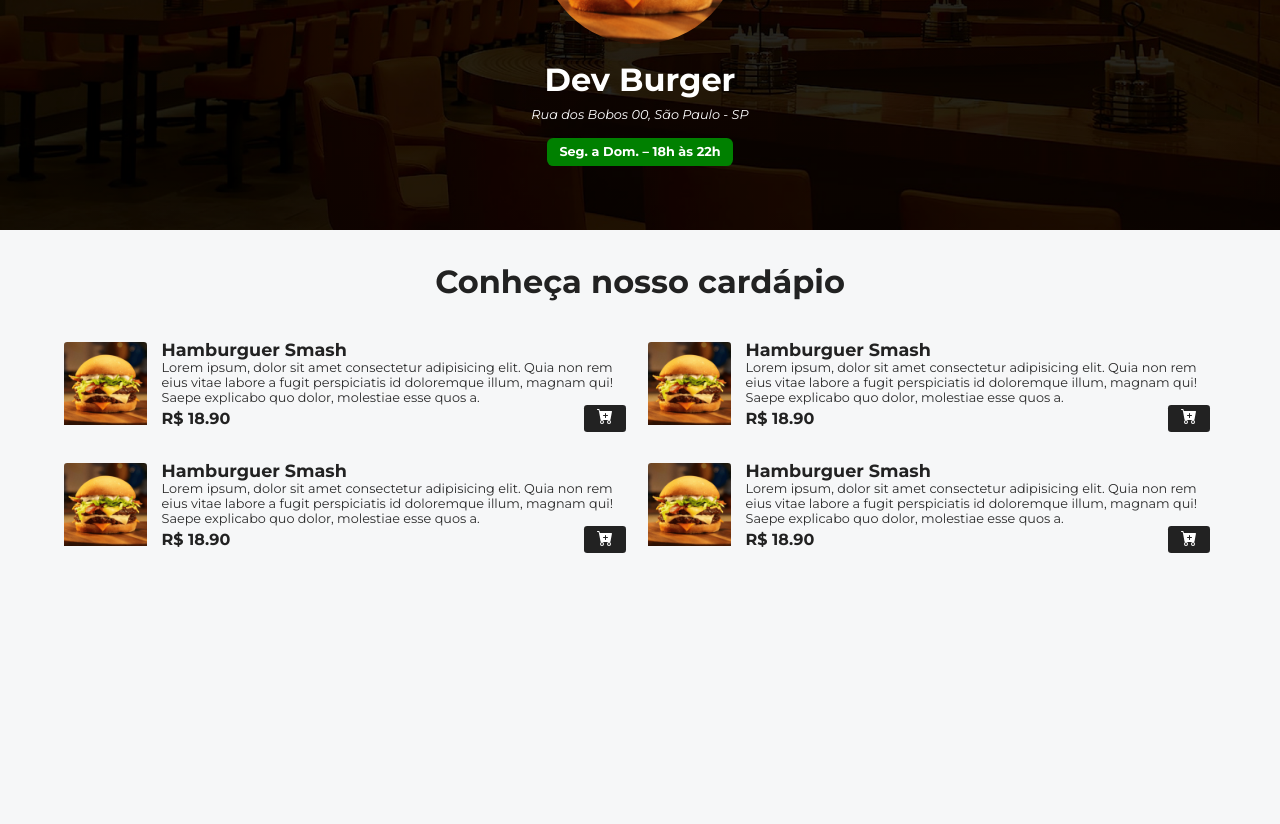
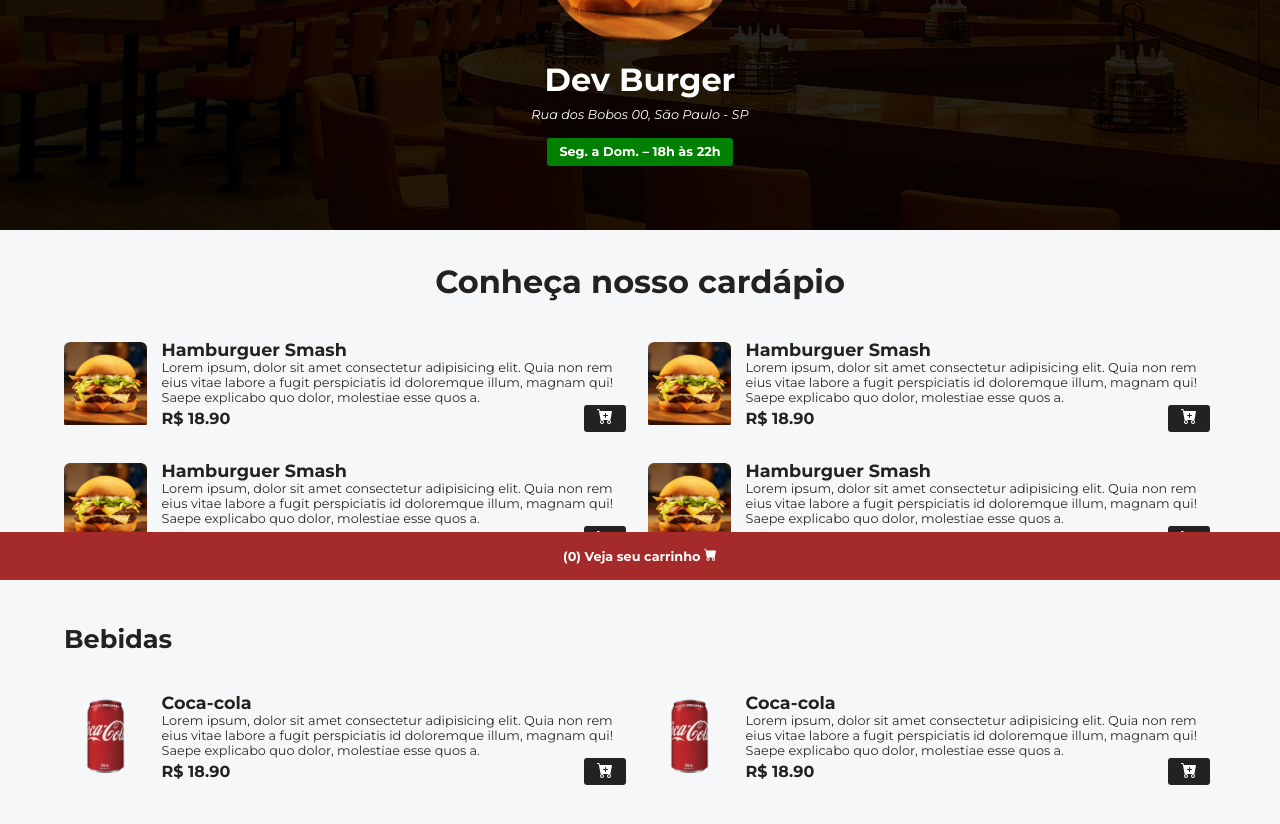
Before and after one commit to FellipeCastro/dev-burger, a React (Vite) app: page / in a window 1280 px wide. Shown: the part 220-1044 px from the top of the page. Before the commit the page ends 811 px from the top, so only its background shows below. Built offline with nearby package versions, Linux system fonts and the light colour scheme.

Commit message:
Footer e segunda parte do cardápio finalizados

```diff
--- a/src/App.jsx
+++ b/src/App.jsx
@@ -1,3 +1,4 @@
+import Footer from "./components/Footer/Footer";
 import Header from "./components/Header/Header";
 import Menu from "./components/Menu/Menu";
 
@@ -6,6 +7,7 @@ const App = () => {
     <>
       <Header />
       <Menu />
+      <Footer />
     </>
   )
 }
--- /dev/null
+++ b/src/components/Footer/Footer.jsx
@@ -0,0 +1,15 @@
+import { BsFillCartFill  } from "react-icons/bs";
+
+import styles from "./Footer.module.css";
+
+const Footer = () => {
+    return (
+        <footer className={styles.footer}>
+            <button>
+                (0) Veja seu carrinho <BsFillCartFill />
+            </button>
+        </footer>
+    )
+}
+
+export default Footer;
--- /dev/null
+++ b/src/components/Footer/Footer.module.css
@@ -0,0 +1,17 @@
+.footer {
+    width: 100%;
+    background-color: blue;
+    position: fixed;
+    bottom: 0;
+}
+
+.footer button {
+    width: 100%;
+    padding: 1rem;
+    border: none;
+    background-color: brown;
+    color: white;
+    font-weight: bold;
+    font-size: 0.8rem;
+    cursor: pointer;
+}
--- a/src/components/Header/Header.module.css
+++ b/src/components/Header/Header.module.css
@@ -30,7 +30,7 @@
 .businessHours {
     padding: 0.4rem 0.8rem;
     background-color: green;
-    border-radius: 0.4rem;
+    border-radius: 0.2rem;
     font-weight: bold;
     font-size: 0.8rem;
 }
--- a/src/components/Menu/Menu.jsx
+++ b/src/components/Menu/Menu.jsx
@@ -1,4 +1,5 @@
-import logo from "../../assets/hamb-1.png";
+import burger from "../../assets/hamb-1.png";
+import refri from "../../assets/refri-1.png";
 
 import { BsFillCartPlusFill, BsFillCartDashFill } from "react-icons/bs";
 
@@ -11,7 +12,7 @@ const Menu = () => {
             <div className={styles.cardsContainer}>
                 <div className={styles.card}>
                     <div className={styles.img}>
-                        <img src={logo} alt="Item" />
+                        <img src={burger} alt="Item" />
                     </div>
                     <div className={styles.textContainer}>
                         <h3>Hamburguer Smash</h3>
@@ -31,7 +32,7 @@ const Menu = () => {
                 </div>
                 <div className={styles.card}>
                     <div className={styles.img}>
-                        <img src={logo} alt="Item" />
+                        <img src={burger} alt="Item" />
                     </div>
                     <div className={styles.textContainer}>
                         <h3>Hamburguer Smash</h3>
@@ -51,7 +52,7 @@ const Menu = () => {
                 </div>
                 <div className={styles.card}>
                     <div className={styles.img}>
-                        <img src={logo} alt="Item" />
+                        <img src={burger} alt="Item" />
                     </div>
                     <div className={styles.textContainer}>
                         <h3>Hamburguer Smash</h3>
@@ -71,10 +72,54 @@ const Menu = () => {
                 </div>
                 <div className={styles.card}>
                     <div className={styles.img}>
-                        <img src={logo} alt="Item" />
+                        <img src={burger} alt="Item" />
                     </div>
                     <div className={styles.textContainer}>
                         <h3>Hamburguer Smash</h3>
+                        <p>
+                            Lorem ipsum, dolor sit amet consectetur adipisicing
+                            elit. Quia non rem eius vitae labore a fugit
+                            perspiciatis id doloremque illum, magnam qui! Saepe
+                            explicabo quo dolor, molestiae esse quos a.
+                        </p>
+                        <div className={styles.flexContainer}>
+                            <strong>R$ 18.90</strong>
+                            <button>
+                                <BsFillCartPlusFill />
+                            </button>
+                        </div>
+                    </div>
+                </div>
+            </div>
+
+            <h2>Bebidas</h2>
+            <div className={styles.cardsContainer}>
+                <div className={styles.card}>
+                    <div className={styles.img}>
+                        <img src={refri} alt="Item" />
+                    </div>
+                    <div className={styles.textContainer}>
+                        <h3>Coca-cola</h3>
+                        <p>
+                            Lorem ipsum, dolor sit amet consectetur adipisicing
+                            elit. Quia non rem eius vitae labore a fugit
+                            perspiciatis id doloremque illum, magnam qui! Saepe
+                            explicabo quo dolor, molestiae esse quos a.
+                        </p>
+                        <div className={styles.flexContainer}>
+                            <strong>R$ 18.90</strong>
+                            <button>
+                                <BsFillCartPlusFill />
+                            </button>
+                        </div>
+                    </div>
+                </div>
+                <div className={styles.card}>
+                    <div className={styles.img}>
+                        <img src={refri} alt="Item" />
+                    </div>
+                    <div className={styles.textContainer}>
+                        <h3>Coca-cola</h3>
                         <p>
                             Lorem ipsum, dolor sit amet consectetur adipisicing
                             elit. Quia non rem eius vitae labore a fugit
--- a/src/components/Menu/Menu.module.css
+++ b/src/components/Menu/Menu.module.css
@@ -7,6 +7,12 @@
     text-align: center;
     font-size: 2rem;
     margin-bottom: 2rem;
+    color: #222;
+}
+
+.menuContainer h2 {
+    font-size: 1.6rem;
+    margin: 4rem 0 2rem;
     color: #222;
 }
 
@@ -26,7 +32,7 @@
 
 .img {
     width: 220px;
-    border-radius: 0.2rem;
+    border-radius: 0.4rem;
     overflow: hidden;
 }
 
--- a/src/index.css
+++ b/src/index.css
@@ -10,4 +10,5 @@
 html, body {
   background-color: #F6F7F8;
   font-size: 16px;
+  padding-bottom: 2rem;
 }
```
